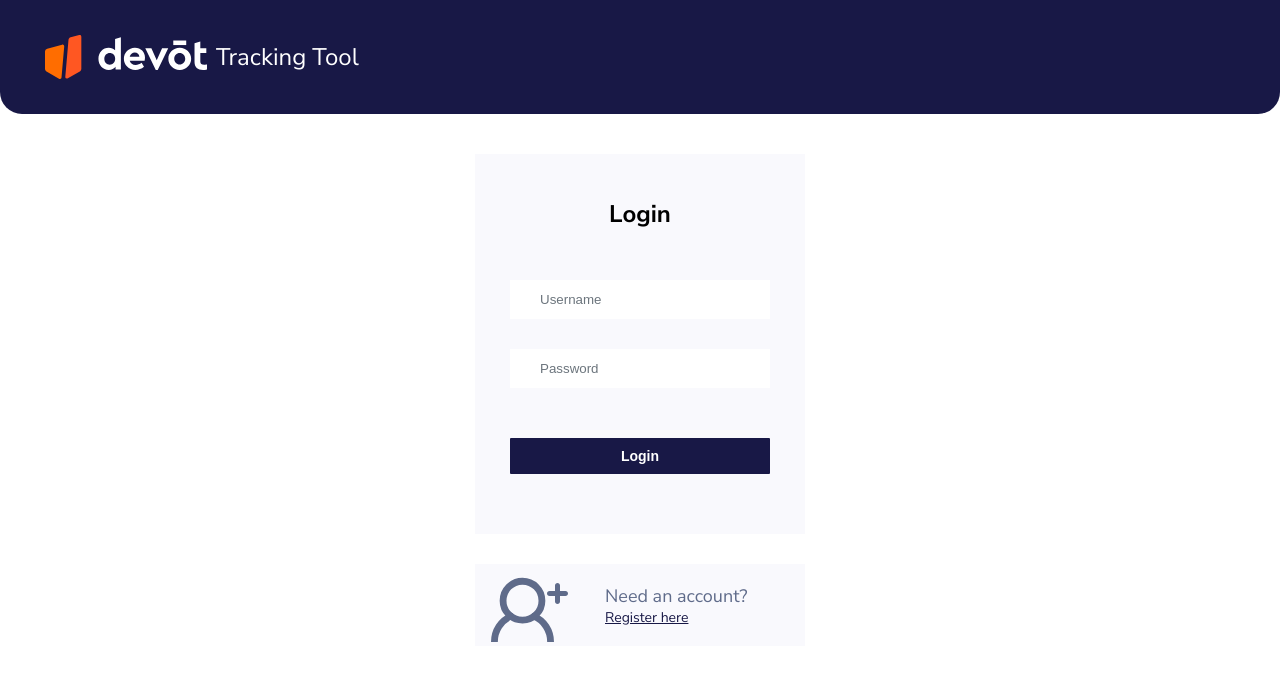
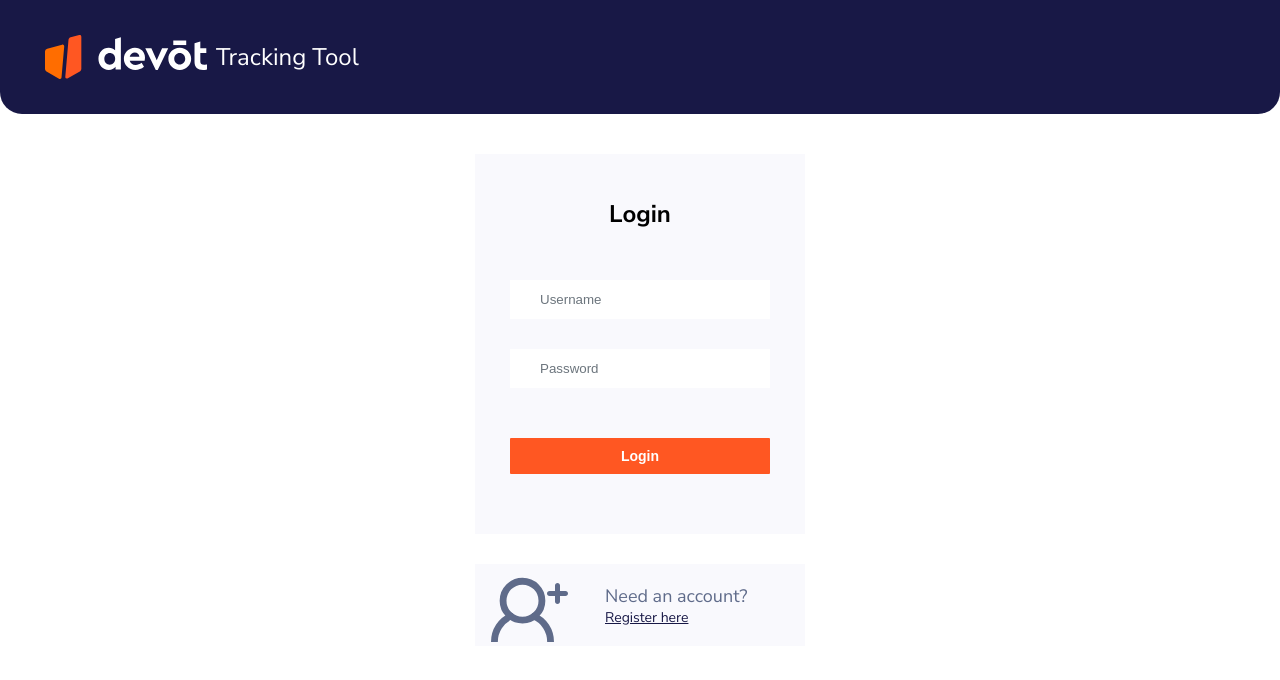
Before and after one commit to dhunjadi/devot-challenge, a React (Vite) app: page / in a window 1280 px wide. Shown: the top 680 px of the page. Built offline with nearby package versions, Linux system fonts and the light colour scheme.

Commit message:
fixed minor style issues on trackers page

```diff
--- a/src/pages/TrackersPage.tsx
+++ b/src/pages/TrackersPage.tsx
@@ -55,9 +55,9 @@ const TrackersPage = () => {
         </div>
 
         <DataTable value={data} paginator rows={5} tableStyle={{minWidth: '50rem'}}>
-          <Column field="timeLogged" header="Time logged" style={{width: '25%'}}></Column>
-          <Column field="description" header="Description" style={{width: '50%'}}></Column>
-          <Column field="actions" header="Actions" style={{width: '25%'}}></Column>
+          <Column field="timeLogged" header="Time logged" style={{width: '20%'}}></Column>
+          <Column field="description" header="Description" style={{width: '60%'}}></Column>
+          <Column field="actions" header="Actions" style={{width: '20%'}}></Column>
         </DataTable>
       </div>
     </>
--- a/src/styles/pages/loginPage.scss
+++ b/src/styles/pages/loginPage.scss
@@ -46,7 +46,7 @@
 
       button {
         margin-top: 5rem;
-        background-color: $color-secondary;
+        background-color: $color-primary;
         color: white;
         border: none;
         font-size: 1.4rem;
```
